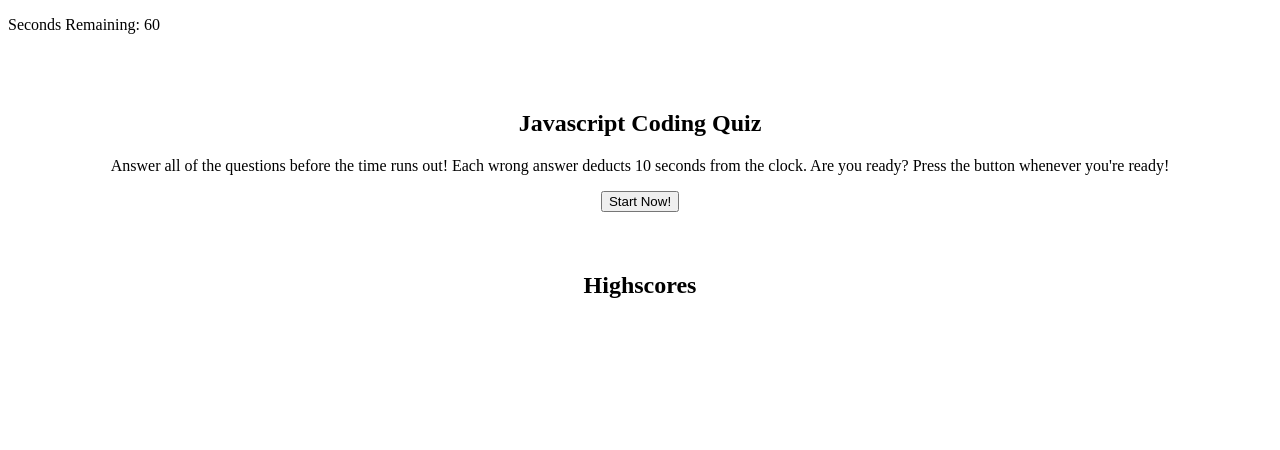
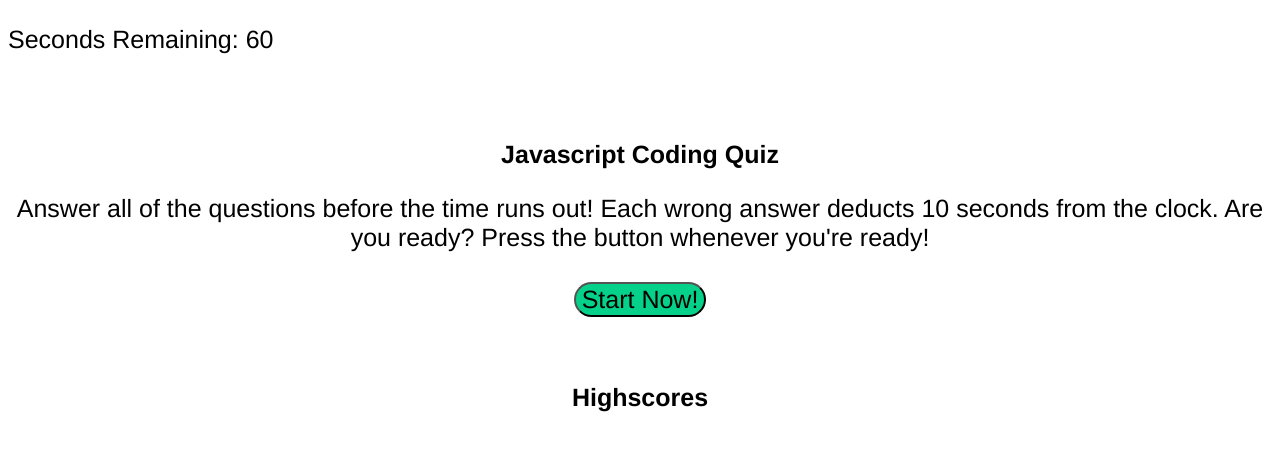
Before and after one commit to Zd092718/zdcodingquiz, a plain HTML site: page index.html in a window 1280 px wide. Drawn offline with Linux system fonts and the light colour scheme.

Commit message:
final touches

```diff
--- a/assets/style.css
+++ b/assets/style.css
@@ -1,4 +1,7 @@
-
+* {
+    font-size: 25px;
+    font-family: 'Franklin Gothic Medium', 'Arial Narrow', Arial, sans-serif;
+}
 
 article {
     text-align: center;
@@ -8,3 +11,9 @@ article {
 ul {
     list-style-type: none;
 }
+
+button{
+    background-color: rgb(5, 209, 138);
+    border-radius: 25px;
+    margin: 5px;
+}
--- a/index.html
+++ b/index.html
@@ -4,7 +4,7 @@
     <meta charset="UTF-8">
     <meta http-equiv="X-UA-Compatible" content="IE=edge">
     <meta name="viewport" content="width=device-width, initial-scale=1.0">
-    <title>Bootcamp Coding Quiz</title>
+    <title>Javascript Coding Quiz</title>
     <link rel="stylesheet" href="./assets/style.css">
 </head>
 <body>
@@ -23,64 +23,99 @@
         <h2>Question One</h2>
         <p>Which of these is not a primitive data type used in Javascript?</p>
         <button class = "wrong1">boolean</button>
+        <br>
         <button class = "wrong2">string</button>
+        <br>
         <button class = "wrong3">number</button>
+        <br>
         <button id = "correct">array</button>
+        <br>
         <button id = "next" disabled>Next</button>
+        <br>
     </article>
     <article class = "questions" id = "q2">
         <h2>Question Two</h2>
         <p>What built in array method would you use to add an item to the end of an array?</p>
         <button id = "correct">push()</button>
+        <br>
         <button class = "wrong1">pop()</button>
+        <br>
         <button class = "wrong2">splice()</button>
+        <br>
         <button class = "wrong3">slice()</button>
+        <br>
         <button id = "next" disabled>Next</button>
+        <br>
     </article>
     <article class = "questions" id = "q3">
         <h2>Question Three</h2>
         <p>What method would you use in Javascript to create an HTML element?</p>
         <button class = "wrong1">setAttribute()</button>
+        <br>
         <button class = "wrong2">textContent()</button>
+        <br>
         <button id = "correct">createElement()</button>
+        <br>
         <button class = "wrong3">setInterval()</button>
+        <br>
         <button id = "next" disabled>Next</button>
+        <br>
     </article>
     <article class = "questions" id = "q4">
         <h2>Question Four</h2>
         <p>What data type is this considered to be in Javascript: 'Hello There'?</p>
         <button class = "wrong1">float</button>
+        <br>
         <button class = "wrong2">function</button>
+        <br>
         <button id = "correct">string</button>
+        <br>
         <button class = "wrong3">number</button>
+        <br>
         <button id = "next" disabled>Next</button>
+        <br>
     </article>
     <article class = "questions" id = "q5">
         <h2>Question Five</h2>
         <p>Which of the following function of an array object reverses the order of the elements of an array?</p>
         <button class = "wrong1">pull()</button>
+        <br>
         <button id = "correct">reverse()</button>
+        <br>
         <button class = "wrong2">jump()</button>
+        <br>
         <button class = "wrong3">sort()</button>
+        <br>
         <button id = "next" disabled>Next</button>
+        <br>
     </article>
     <article class = "questions" id = "q6">
         <h2>Question Six</h2>
         <p>I want to create a timer on my page. Which of the following would I use?</p>
         <button class = "wrong1">.forEach()</button>
+        <br>
         <button id = "correct">setInterval()</button>
+        <br>
         <button class = "wrong2">.appendChild()</button>
+        <br>
         <button class = "wrong3">.disabled</button>
+        <br>
         <button id = "next" disabled>Next</button>
+        <br>
     </article>
     <article class = "questions" id = "q7">
         <h2>Question Seven</h2>
         <p>What purpose does an array serve in Javascript?</p>
         <button id = "correct">To store and access data</button>
+        <br>
         <button class = "wrong1">Prints out data to the console</button>
+        <br>
         <button class = "wrong2">Directly adds functionality to HTML Elements</button>
+        <br>
         <button class = "wrong3">Loops through functions</button>
+        <br>
         <button id = "next" disabled>Next</button>
+        <br>
     </article>
     <article id = "endscreen">
         <h2>Game Over!</h2>
```
Also changed, not shown: assets/highscorescreenshot.png (added), assets/questionscreenshot.png (added), assets/screenshot.png (added), 1 other file.
